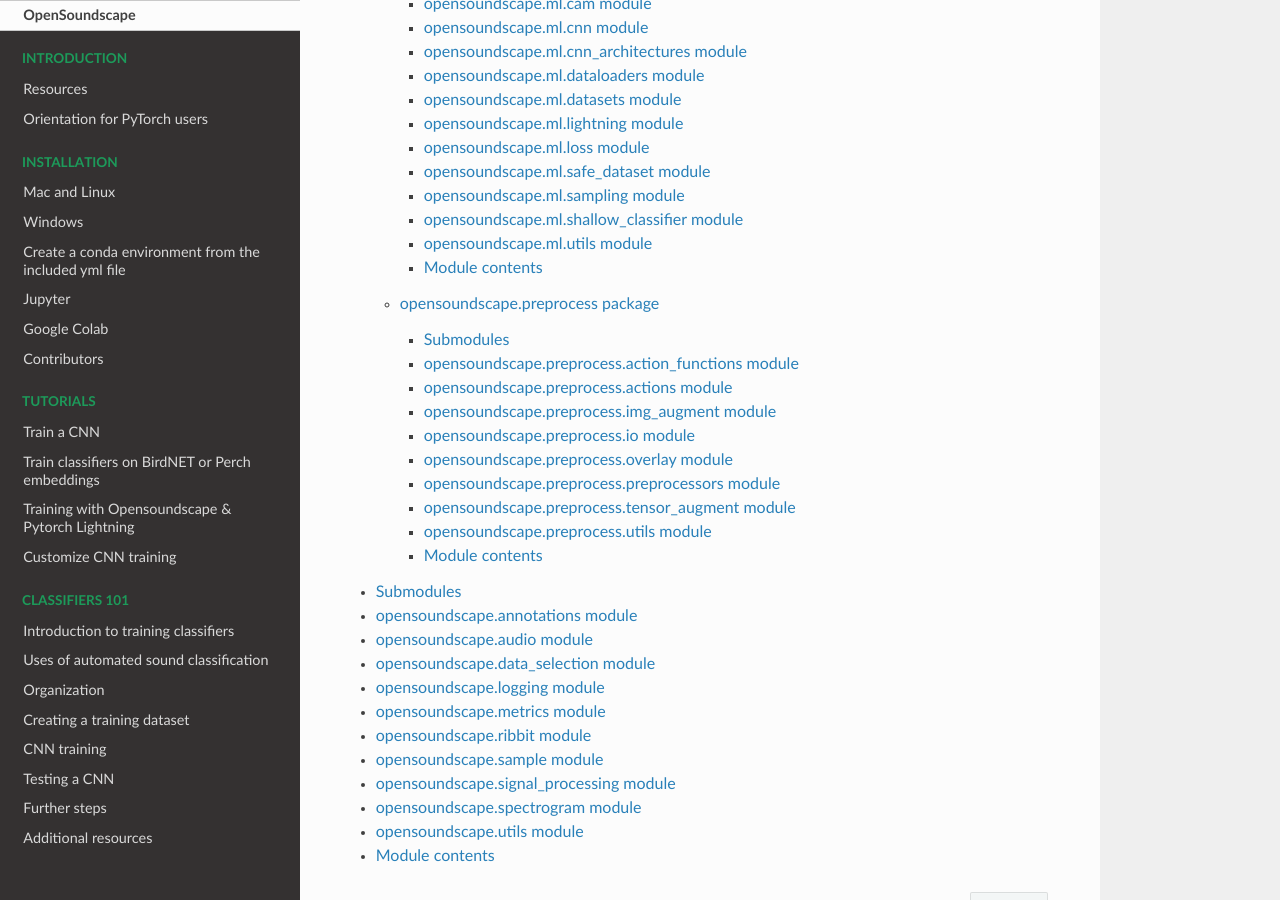
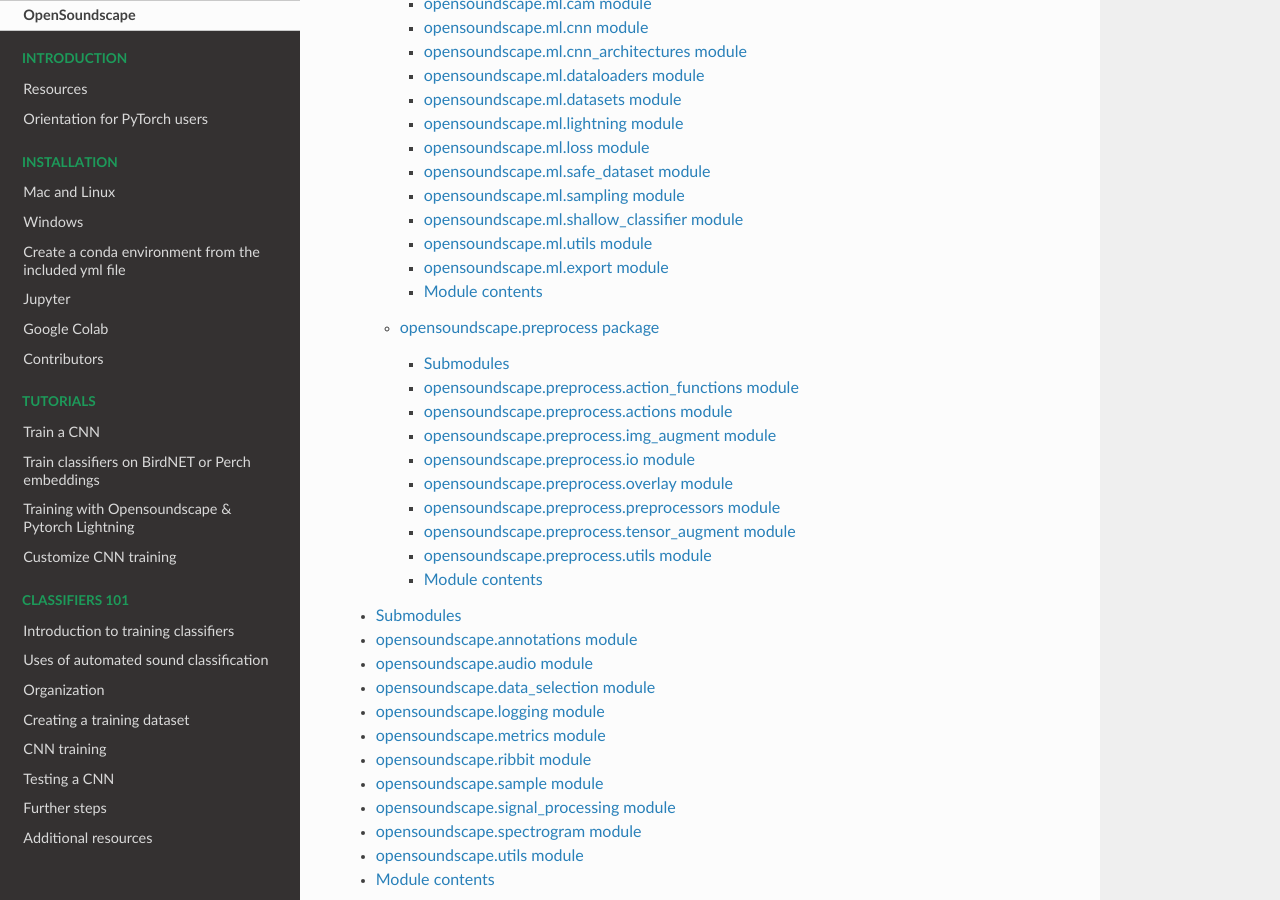
Before and after one commit to kitzeslab/opensoundscape, a Sphinx documentation site: the page built from docs/index.rst, in a window 1280 px wide and 900 px high, scrolled down 2101 px. Built offline with Sphinx 7.4.7 and the Read the Docs theme 3.1.0, drawn with Linux system fonts in a browser that asks for light colours; pages that are not in the unit, such as notebooks, are missing from menus; the version number is read from the project's files by our own code.

Commit message:
add ml.export module to docs

```diff
--- a/docs/source/opensoundscape.ml.rst
+++ b/docs/source/opensoundscape.ml.rst
@@ -92,6 +92,14 @@
    :undoc-members:
    :show-inheritance:
 
+opensoundscape.ml.export module
+-------------------------------
+
+.. automodule:: opensoundscape.ml.export
+   :members:
+   :undoc-members:
+   :show-inheritance:
+
 Module contents
 ---------------
 
```
